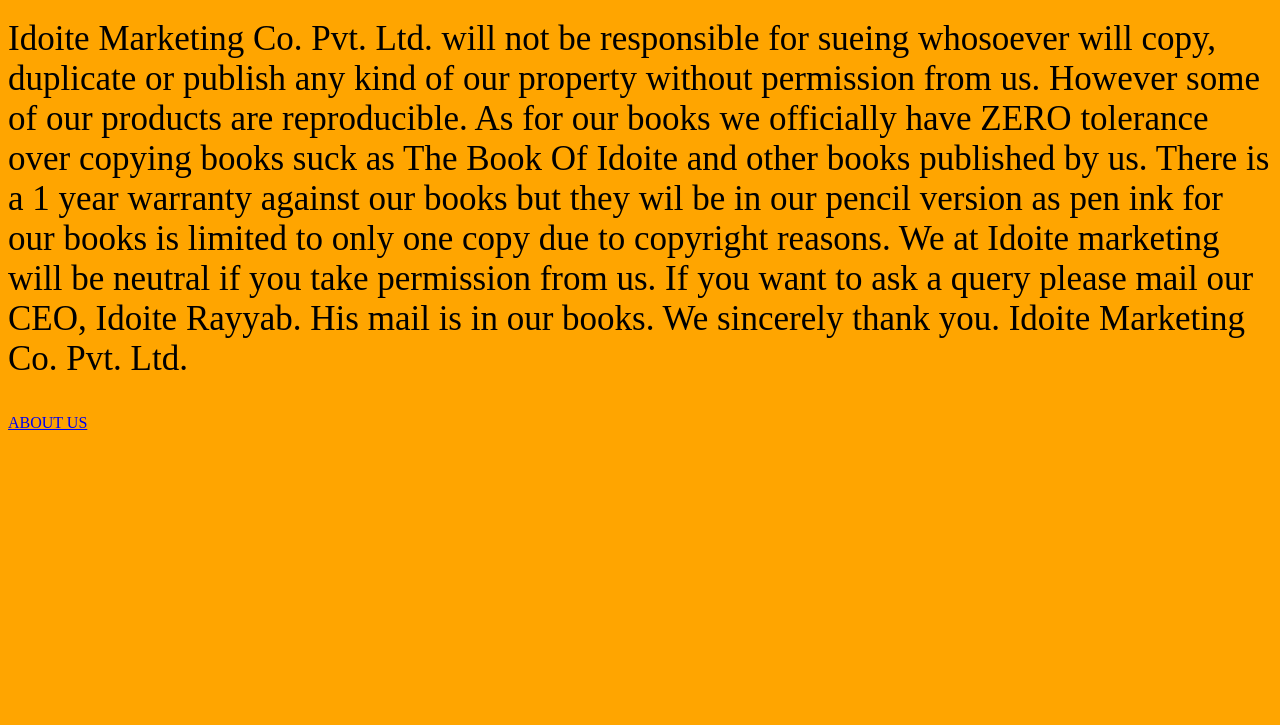
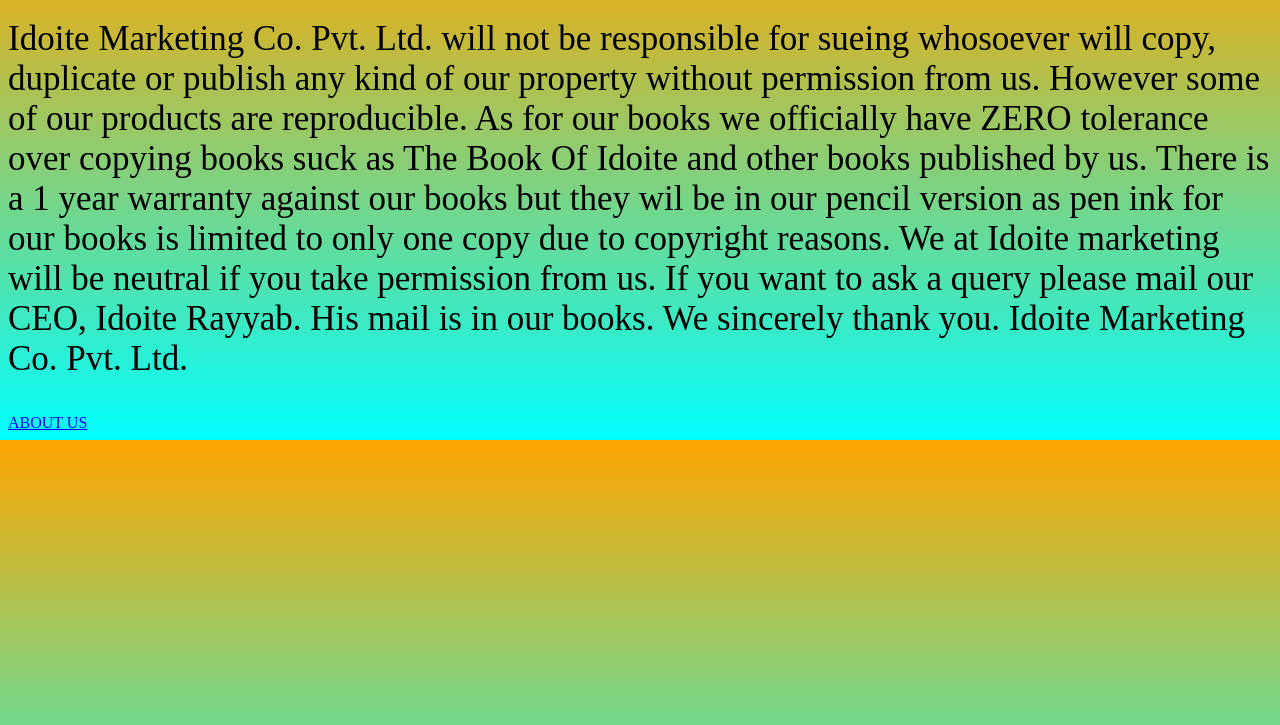
Before and after one commit to tahirmca/idoitepolicy, a plain HTML site: page index.html in a window 1280 px wide. Shown: the part 75-800 px from the top of the page. Drawn offline with Linux system fonts and the light colour scheme.

Commit message:
Update index.html

```diff
--- a/index.html
+++ b/index.html
@@ -5,7 +5,7 @@
 
     <style>
         body {
-            background-color: orange;
+            background-image: linear-gradient(orange, cyan);
         }
 
         h1 {
```
